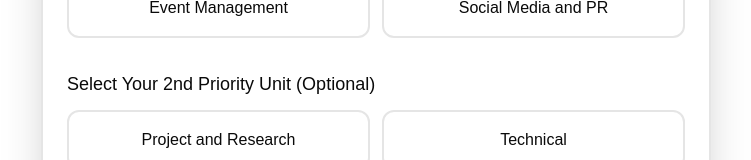
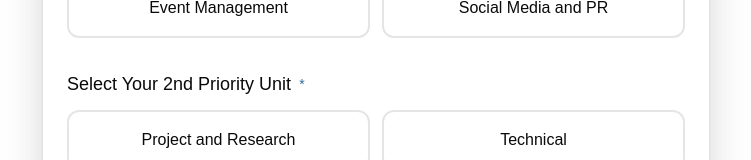
Before and after one commit to EWBPulchowk/Website, a Next.js app: page /form in a window 1280 px wide. Shown: the part 1559-1719 px from the top of the page, without its empty margins (264-1015 px from the left). Built offline with nearby package versions, Linux system fonts and the light colour scheme.

Commit message:
made 2nd option required

```diff
--- a/src/components/Registration/RegistrationForm.tsx
+++ b/src/components/Registration/RegistrationForm.tsx
@@ -70,9 +70,9 @@ export default function RegistrationForm() {
       },
       {
         id: "priority2Unit",
-        label: "Select Your 2nd Priority Unit (Optional)",
+        label: "Select Your 2nd Priority Unit",
         type: "option",
-        required: false, // 2nd priority is optional
+        required:true, // 2nd priority is optional
         options: [ "Project and Research",
           "Research",
           "Technical",
@@ -97,11 +97,7 @@ export default function RegistrationForm() {
       }
       setSelectedPriority1Unit(value);
     } else {
-      // If 2nd priority is double-clicked, reset it
-      if (value === selectedPriority2Unit) {
-        setSelectedPriority2Unit(null); // Reset 2nd priority
-        return;
-      }
+
       // Prevent selecting the same unit as priority 1
       if (value === selectedPriority1Unit) {
         alert("You cannot select the same unit for both priorities.");
@@ -328,7 +324,7 @@ export default function RegistrationForm() {
                 ) : question.id === "priority2Unit" ? (
                   <RadioInput
                     id="priority2Unit"
-                    required={false}
+                    required={true}
                     value={formData.priority2Unit || ""}
                     onChange={(value) => handleUnitChange("priority2", value as string)}
                     options={[ "Project and Research",
```
